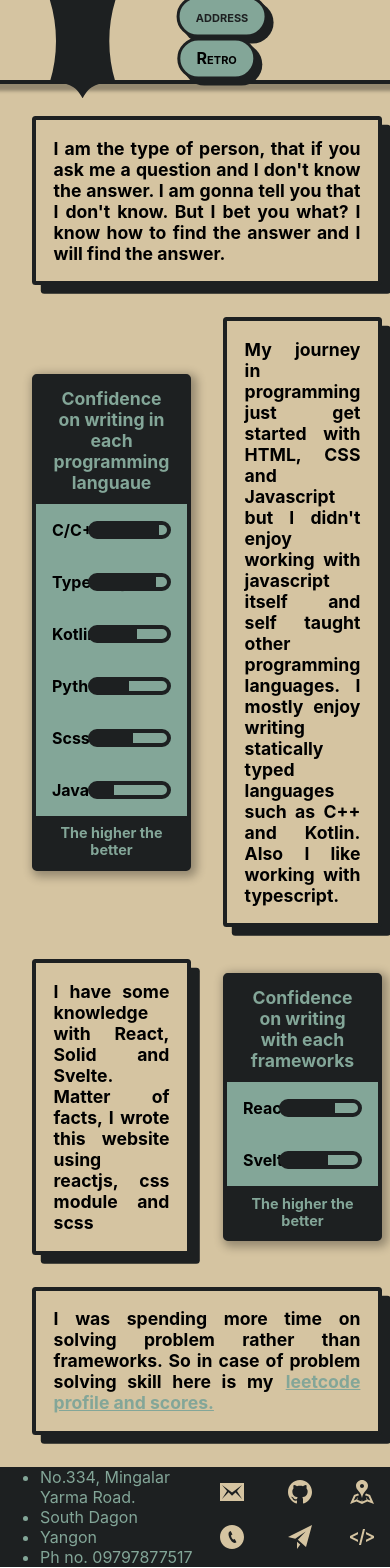
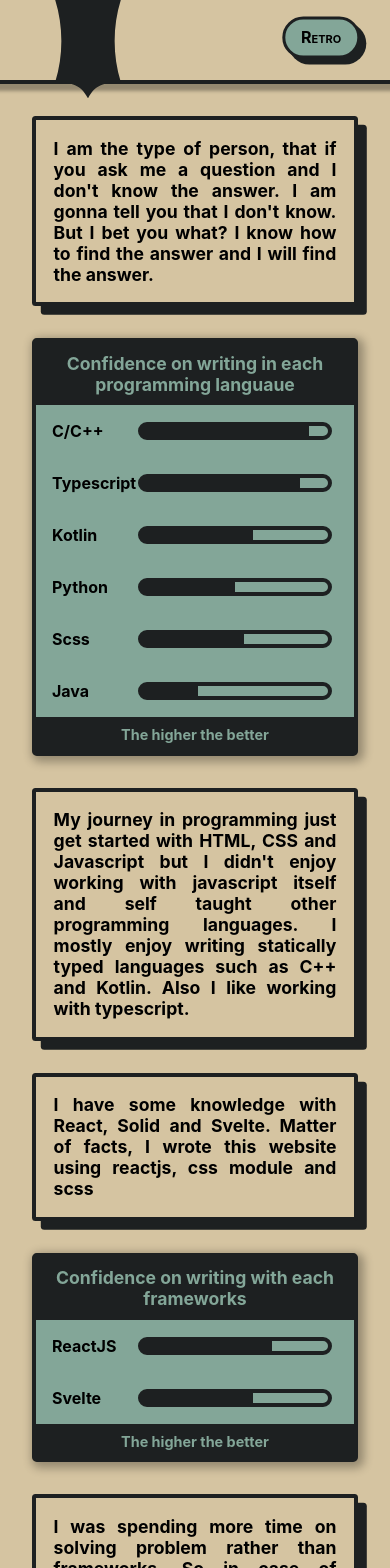
Before and after one commit to Matthtica/mgxtet-portfolio, a React (Create React App) app: page / in a window 390 px wide. Shown: the top 1568 px of the page. Built offline with nearby package versions, Linux system fonts and the light colour scheme.

Commit message:
added responsiveness when using with mobile device

```diff
--- a/src/App.scss
+++ b/src/App.scss
@@ -20,6 +20,7 @@
   --inner-gap: 20px;
   --border-width: 3px;
   --transition-du: 0.2s;
+  $mobile-width: 60ch;
 }
 
 .main-page {
@@ -148,3 +149,12 @@
   justify-items: center;
   transition: ease-out 0.5s;
 }
+
+@media (orientation: portrait) {
+  .content{
+	grid-template-columns: 1fr;
+  }
+  .nav-item:first-child {
+	display: none;
+  }
+}
--- a/src/components/DescriptionBox.module.scss
+++ b/src/components/DescriptionBox.module.scss
@@ -21,3 +21,12 @@
   grid-column: 1 / 3;
   max-width: 90%;
 }
+
+@media (orientation: portrait) {
+  .description:first-child {
+	grid-column: 1 / 2;
+  }
+  .description:last-child {
+	grid-column: 1 / 2;
+  }
+}
--- a/src/components/Footer.module.scss
+++ b/src/components/Footer.module.scss
@@ -1,10 +1,11 @@
 .information {
   width: 100%;
-  height: 100px;
   background-color: var(--on-primary);
   display: flex;
   justify-content: center;
   align-items: center;
+  padding: 0.5em 0;
+  gap: 1em;
   color: var(--secondary-color);
   .subdiv {
 	margin: auto;
@@ -60,3 +61,9 @@
 .phbtn:hover::before {
   display: block;
 }
+
+@media (max-width: 70ch) {
+  .information {
+	flex-direction: column;
+  }
+}
```
Also changed, not shown: src/index.css (line endings or trailing spaces).
